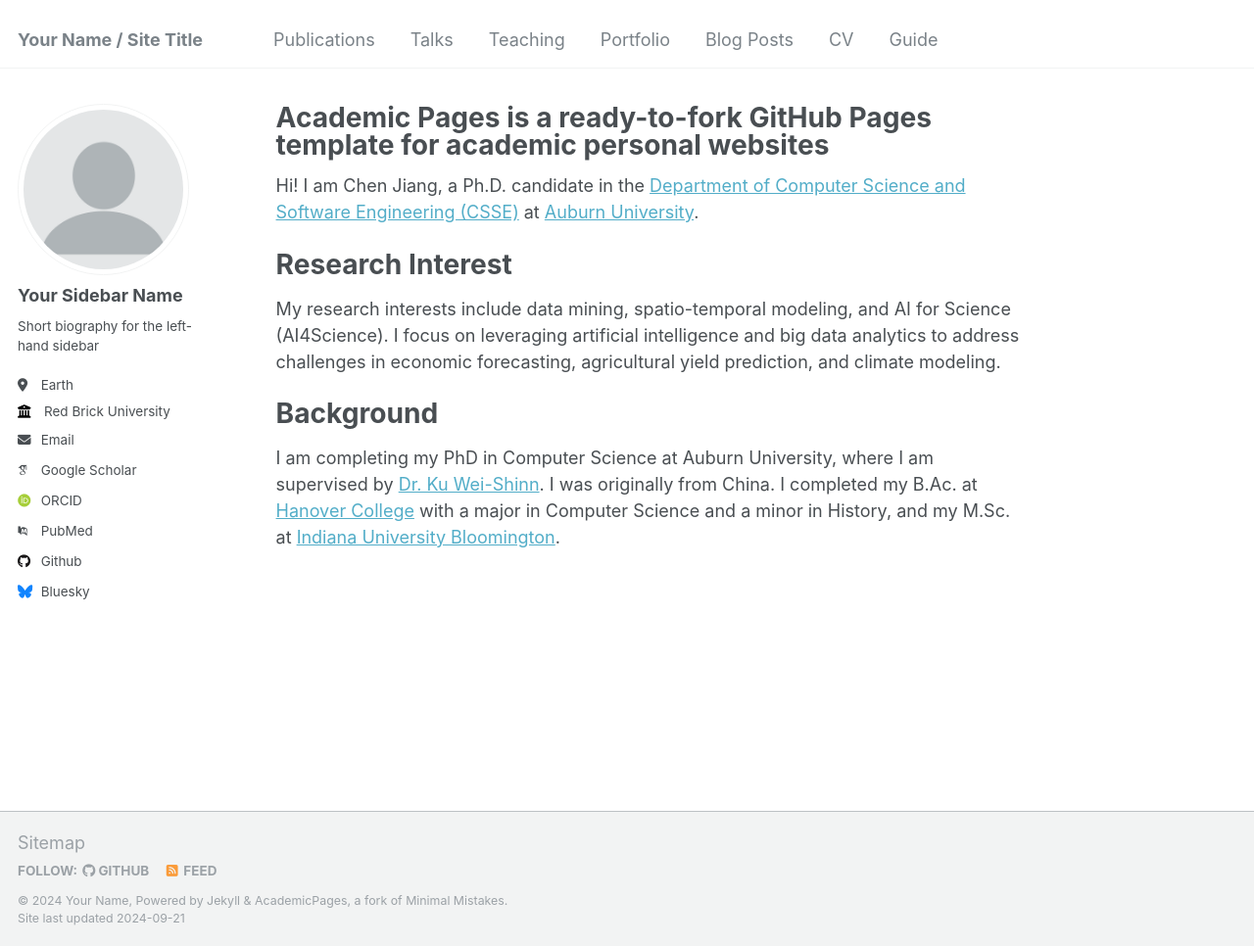
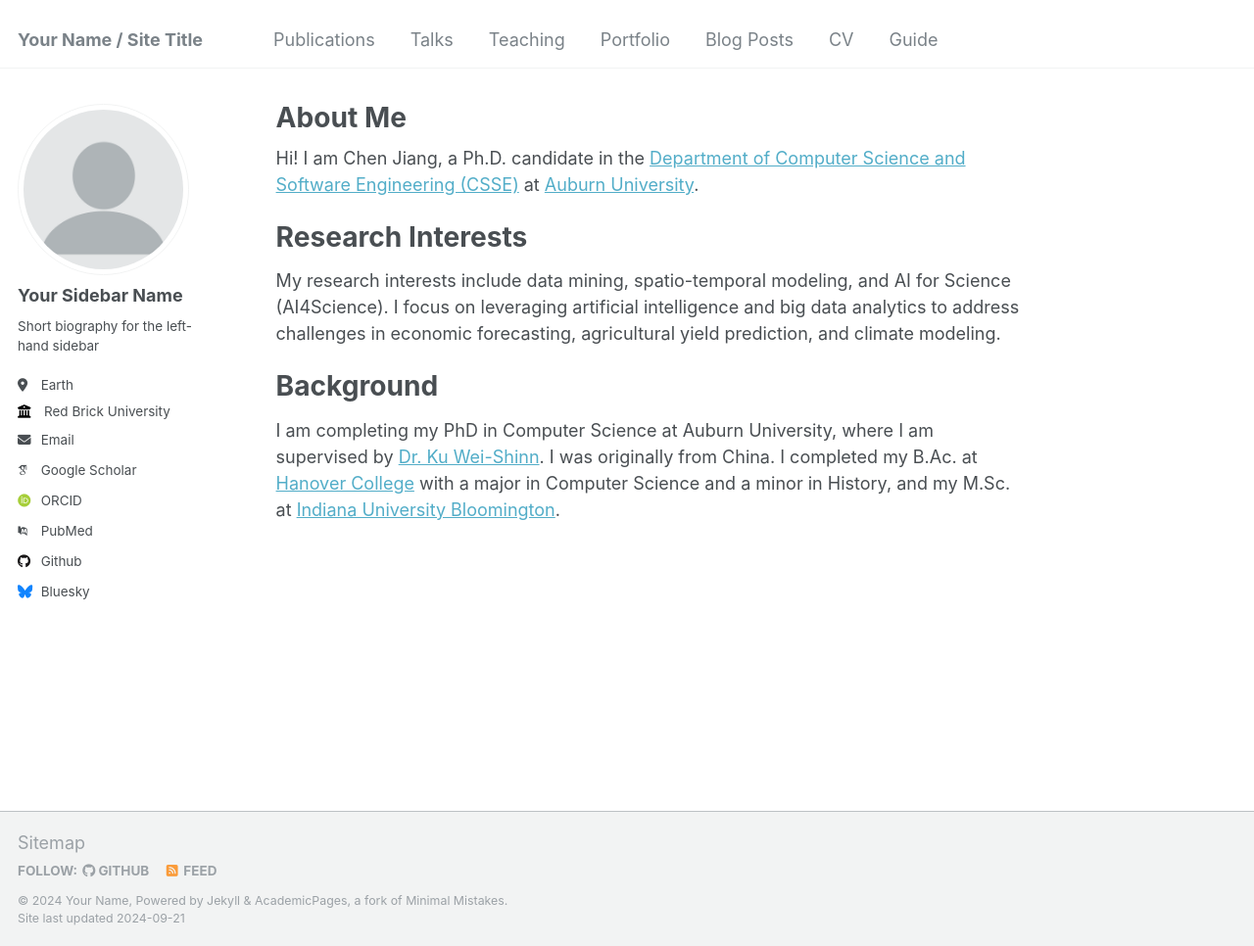
Before and after one commit to jiang28/jiangchen, a Jekyll site: the page built from _pages/about.md, in a window 1280 px wide and 966 px high. Shown: the whole window at 98% size. Built offline with Jekyll 4.4.1, drawn with Linux system fonts in a browser that asks for light colours; some web fonts are replaced.

Commit message:
Update about.md

```diff
--- a/_pages/about.md
+++ b/_pages/about.md
@@ -1,6 +1,6 @@
 ---
 permalink: /
-title: "Academic Pages is a ready-to-fork GitHub Pages template for academic personal websites"
+title: "About Me"
 author_profile: true
 redirect_from:
   - /about/
@@ -8,7 +8,7 @@ redirect_from:
 ---
 Hi! I am Chen Jiang, a Ph.D. candidate in the [Department of Computer Science and Software Engineering (CSSE)](https://www.eng.auburn.edu/comp/#gsc.tab=0) at [Auburn University](https://eng.auburn.edu/).
 
-Research Interest
+Research Interests
 ======
 My research interests include data mining, spatio-temporal modeling, and AI for Science (AI4Science). I focus on leveraging artificial intelligence and big data analytics to address challenges in economic forecasting, agricultural yield prediction, and climate modeling.
 
```
